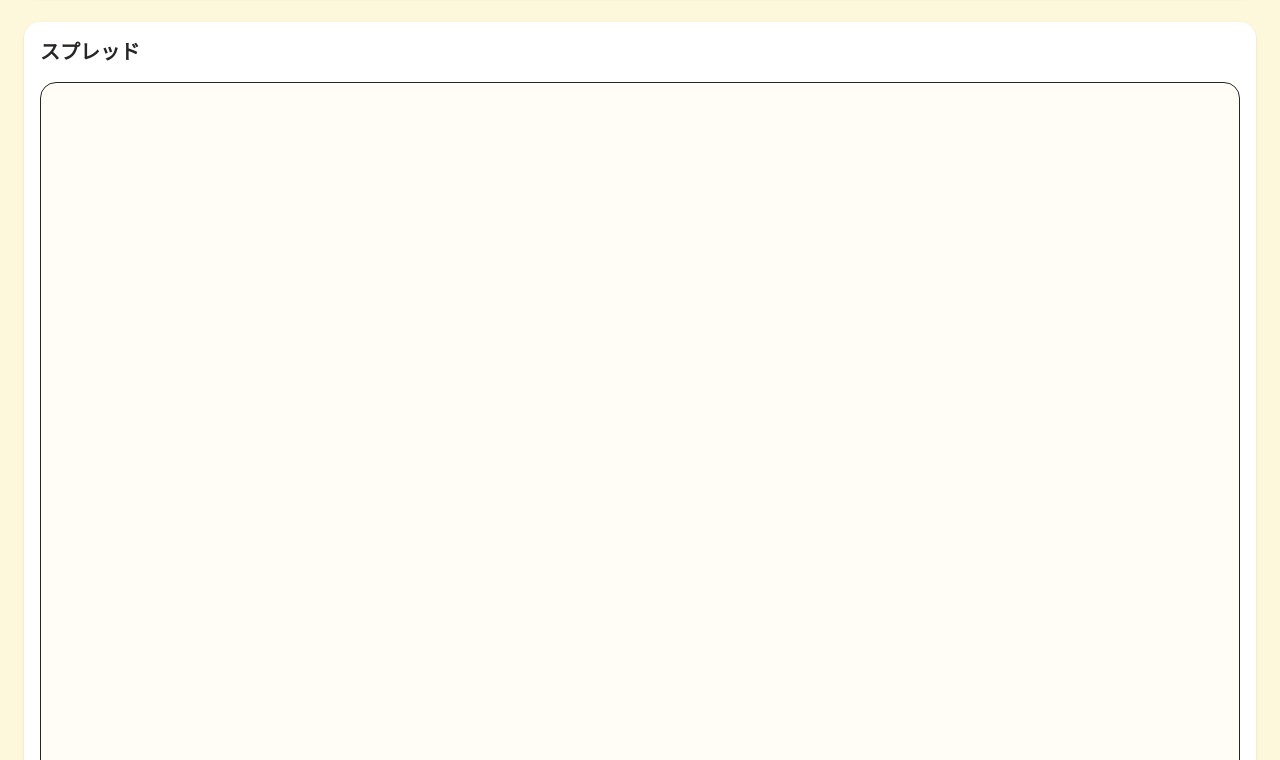
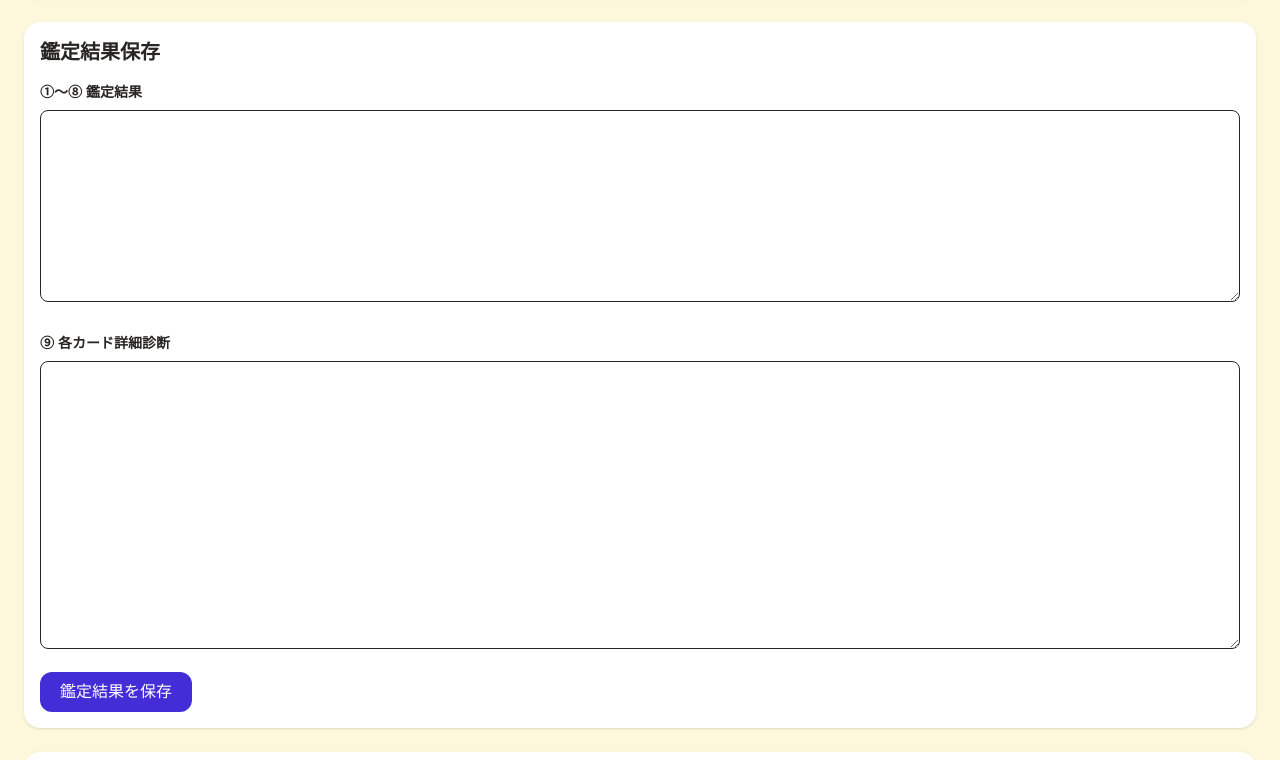
Before and after one commit to happysuccessblog-rgb/tarot-web, a Next.js app: page / in a window 1280 px wide. Shown: the part 440-1200 px from the top of the page. Built offline with nearby package versions, Linux system fonts and the light colour scheme; no server answers; the database is empty.

Commit message:
Implement save reading feature with user input
Added functionality to save reading results with user input for summary and detail.

```diff
--- a/app/page.tsx
+++ b/app/page.tsx
@@ -276,6 +276,10 @@ function HomeContent() {
   const [drawnCards, setDrawnCards] = useState<DrawnCard[]>([]);
   const [error, setError] = useState("");
   const [autoLoaded, setAutoLoaded] = useState(false);
+  const [readingSummary, setReadingSummary] = useState("");
+  const [readingDetail, setReadingDetail] = useState("");
+  const [saveMessage, setSaveMessage] = useState("");
+  const [saving, setSaving] = useState(false);
 
   const selectedSpread = useMemo(
     () => spreads.find((s) => s.spread_key === selectedSpreadKey),
@@ -384,6 +388,42 @@ function HomeContent() {
     }
   }
 
+  async function handleSaveReading() {
+    try {
+      setSaving(true);
+      setSaveMessage("");
+      setError("");
+
+      const response = await fetch("/api/save-reading", {
+        method: "POST",
+        headers: {
+          "Content-Type": "application/json",
+          "x-api-key": "tarot_save_take6730",
+        },
+        body: JSON.stringify({
+          spread_key: selectedSpreadKey,
+          spread_name: selectedSpread?.spread_name ?? "",
+          question: "",
+          cards: cardCodesText.replace(/\s+/g, ""),
+          reading_summary: readingSummary,
+          reading_detail: readingDetail,
+        }),
+      });
+
+      const result = await response.json();
+
+      if (!response.ok) {
+        throw new Error(result.error ?? "保存エラー");
+      }
+
+      setSaveMessage("鑑定結果を保存しました。");
+    } catch (e) {
+      setError(String(e));
+    } finally {
+      setSaving(false);
+    }
+  }
+
   useEffect(() => {
     async function autoPreviewFromUrl() {
       if (autoLoaded) return;
@@ -438,7 +478,6 @@ function HomeContent() {
 
         <section className="rounded-2xl bg-white p-4 shadow">
           <div className="grid gap-6 lg:grid-cols-[1fr_420px]">
-            {/* 左側 */}
             <div>
               <label className="block text-sm font-bold">スプレッド</label>
 
@@ -499,7 +538,6 @@ function HomeContent() {
               )}
             </div>
 
-            {/* 右側 */}
             <div className="rounded-2xl border bg-stone-50 p-4 text-sm leading-7">
               <h3 className="mb-3 text-lg font-bold">
                 【カードコードのルール】
@@ -527,6 +565,42 @@ function HomeContent() {
                 </div>
               </div>
             </div>
+          </div>
+        </section>
+
+        <section className="rounded-2xl bg-white p-4 shadow">
+          <h2 className="mb-4 text-xl font-bold">鑑定結果保存</h2>
+
+          <label className="block text-sm font-bold">①〜⑧ 鑑定結果</label>
+
+          <textarea
+            className="mt-2 h-48 w-full rounded-lg border p-3"
+            value={readingSummary}
+            onChange={(e) => setReadingSummary(e.target.value)}
+          />
+
+          <label className="mt-6 block text-sm font-bold">
+            ⑨ 各カード詳細診断
+          </label>
+
+          <textarea
+            className="mt-2 h-72 w-full rounded-lg border p-3"
+            value={readingDetail}
+            onChange={(e) => setReadingDetail(e.target.value)}
+          />
+
+          <div className="mt-4 flex items-center gap-4">
+            <button
+              onClick={handleSaveReading}
+              disabled={saving}
+              className="rounded-xl bg-indigo-700 px-5 py-2 text-white disabled:opacity-50"
+            >
+              {saving ? "保存中..." : "鑑定結果を保存"}
+            </button>
+
+            {saveMessage && (
+              <div className="text-sm text-green-700">{saveMessage}</div>
+            )}
           </div>
         </section>
 
```
Lines whose indentation alone changed are shown as unchanged.
